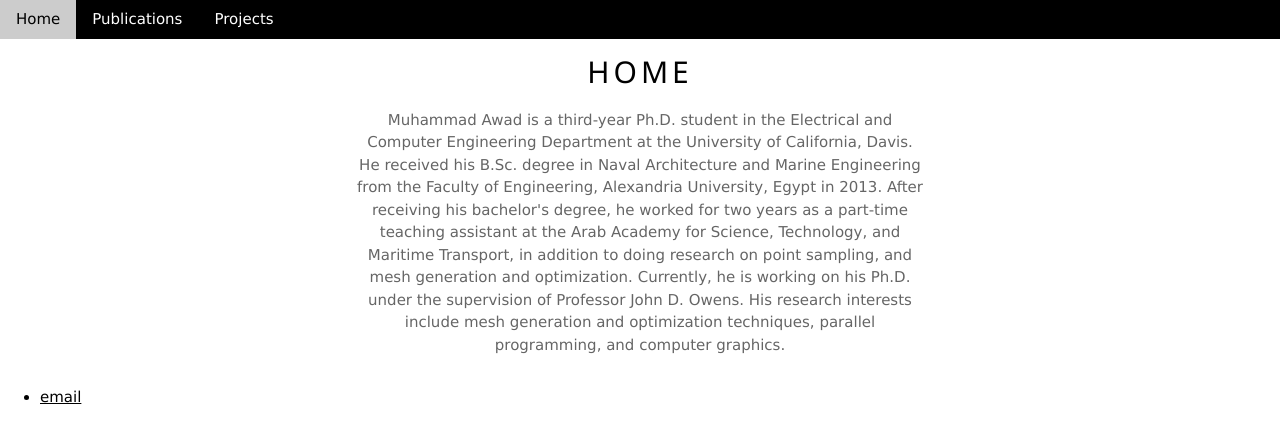
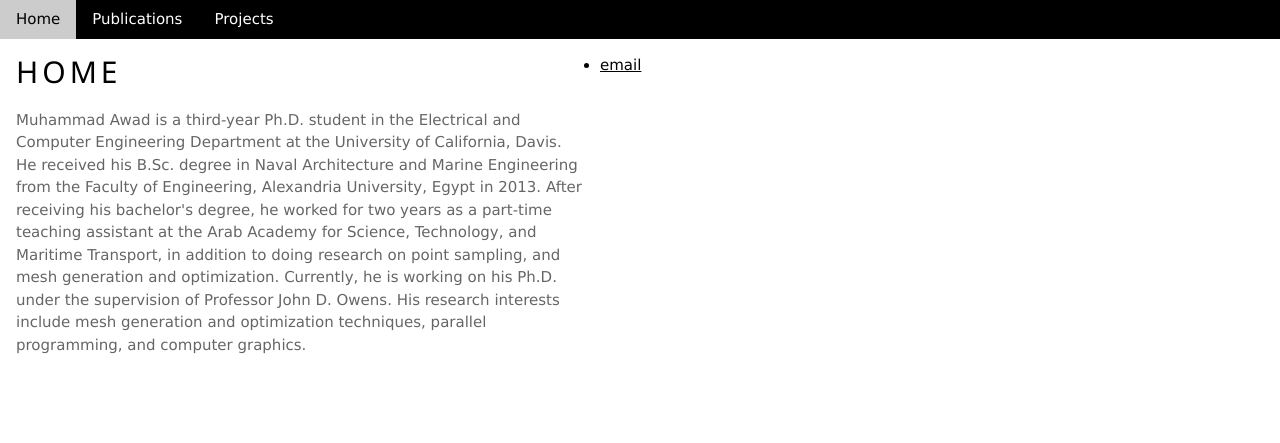
Before and after one commit to maawad/maawad.github.io, a Jekyll site: the page built from index.html, in a window 1280 px wide. Shown: the top 443 px of the page. Built offline with Jekyll 4.4.1, drawn with Linux system fonts in a browser that asks for light colours.

Commit message:
Update default.html

```diff
--- a/_layouts/default.html
+++ b/_layouts/default.html
@@ -19,7 +19,7 @@
 			</nav>
 
 			<div class="container">
-			<section class="w3-container w3-center w3-content" style="max-width:600px">
+			<section class="w3-container w3-left w3-content" style="max-width:600px">
 			{{ content }}
 			</div><!-- /.container -->
 
```
